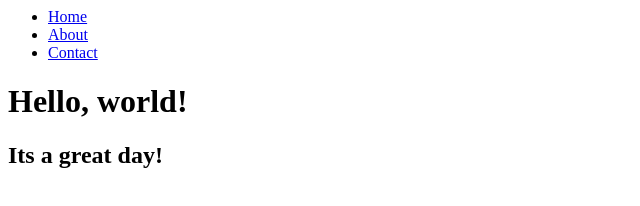
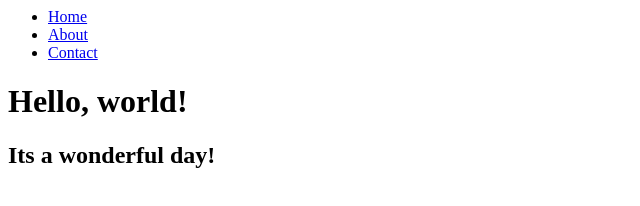
Before and after one commit to tybrianna/version-control-simulation-tybriannaHall, a plain HTML site: page index.html in a window 1280 px wide. Shown: the whole page, without its empty margins (0-640 px from the left). Drawn offline with Linux system fonts and the light colour scheme.

```diff
--- a/index.html
+++ b/index.html
@@ -11,6 +11,6 @@
         </ul>
     </nav>
     <h1>Hello, world!</h1>
-    <h2>Its a great day!</h2>
+    <h2>Its a wonderful day!</h2>
   </body>
 </html>
```
